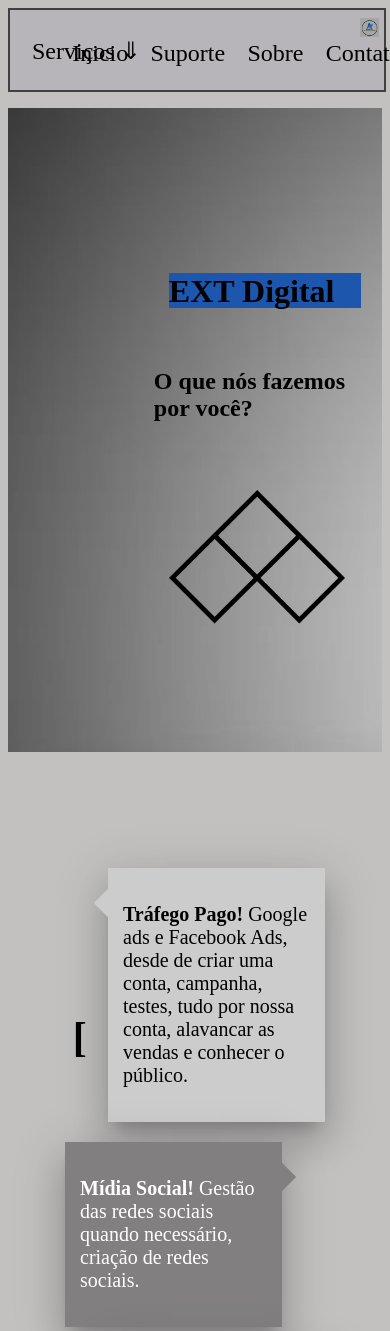
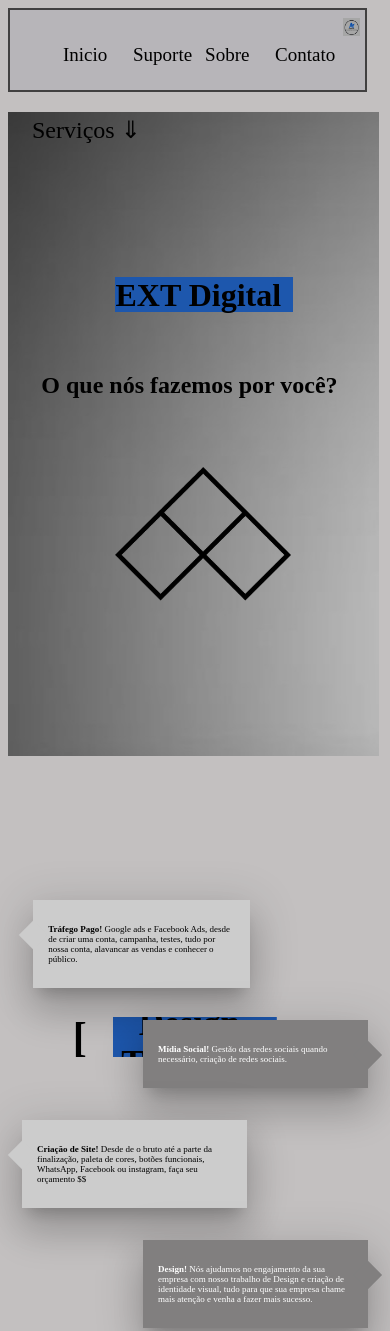
Before and after one commit to Endy-Alves/EXT, a plain HTML site: page index.html in a window 390 px wide. Shown: the top 1331 px of the page. Drawn offline with Linux system fonts and the light colour scheme.

Commit message:
responsive mobile

```diff
--- a/index.html
+++ b/index.html
@@ -3,6 +3,7 @@
 <head>
     <script src="./script.js"></script>
     <link rel="stylesheet" href="style.css">
+    <link rel="stylesheet" href="responsive.css">
     <meta charset="UTF-8">
     <meta http-equiv="X-UA-Compatible" content="IE=edge">
     <meta name="viewport" content="width=device-width, initial-scale=1.0">
@@ -12,10 +13,10 @@
 
     <nav id="main-menu">
         <ul class="menu">
-          <li><a href="#">Inicio</a></li>
-          <li><a href="#">Suporte</a></li>
-          <li><a href="#">Sobre</a></li>
-          <li><a href="https://wa.me/5515988158088">Contato</a></li>
+          <li class="links-iniciais"><a href="#">Inicio</a></li>
+          <li class="links-iniciais"><a href="#">Suporte</a></li>
+          <li class="links-iniciais"><a href="#">Sobre</a></li>
+          <li class="links-iniciais"><a href="https://wa.me/5515988158088">Contato</a></li>
 
         </ul>
         <img class="logo" src="./AstrusLogo.jpeg" alt="">
--- /dev/null
+++ b/responsive.css
@@ -0,0 +1,73 @@
+@media screen and (max-width: 667px) {
+    #main-menu a{
+        font-size: 19px;
+        margin-left: -3em;
+    }
+    #main-menu{
+        width: 95%;
+    }
+    .serviços{
+        margin-top: 1em;
+        z-index: 2;
+    }
+    .Init{
+        position: absolute;
+        margin-top: -2em;
+        width: 95%;
+    }
+    .dropdown-content{
+        margin-top: 2em;
+        z-index: 3;
+    }
+    .balao{
+        margin-top: 32em;
+        margin-left: -20%;
+    }
+    .teste{
+        margin-left: 29%;
+        width: 48%;
+    }
+    h2{
+        margin-left: 9%;
+    }
+    .logo2{
+        margin-left: 29% !important;
+    }
+    .n1{
+        font-size: 9px;
+    }
+    .n2{
+        font-size: 9px;
+    }
+    .n3{
+        font-size: 9px;
+    }
+    .n4{
+        font-size: 9px;
+    }
+    .balao2{
+    margin-top: 50em;
+    position: absolute !important;
+    margin-right: -20%;
+    }
+    .balao3{
+        margin-top: 55em;
+        position: absolute !important;
+        margin-left: -20%;
+        }
+        .balao4{
+            margin-top: 61em;
+            position: absolute !important;
+            margin-right: -20%;
+            }
+    .all{
+        margin-top: 0em;
+        font-size: 9px;
+    }
+    .rodape{
+        margin-top: 80em;
+    }
+    .iLogo{
+        margin-left: 1%;
+    }
+}
```
